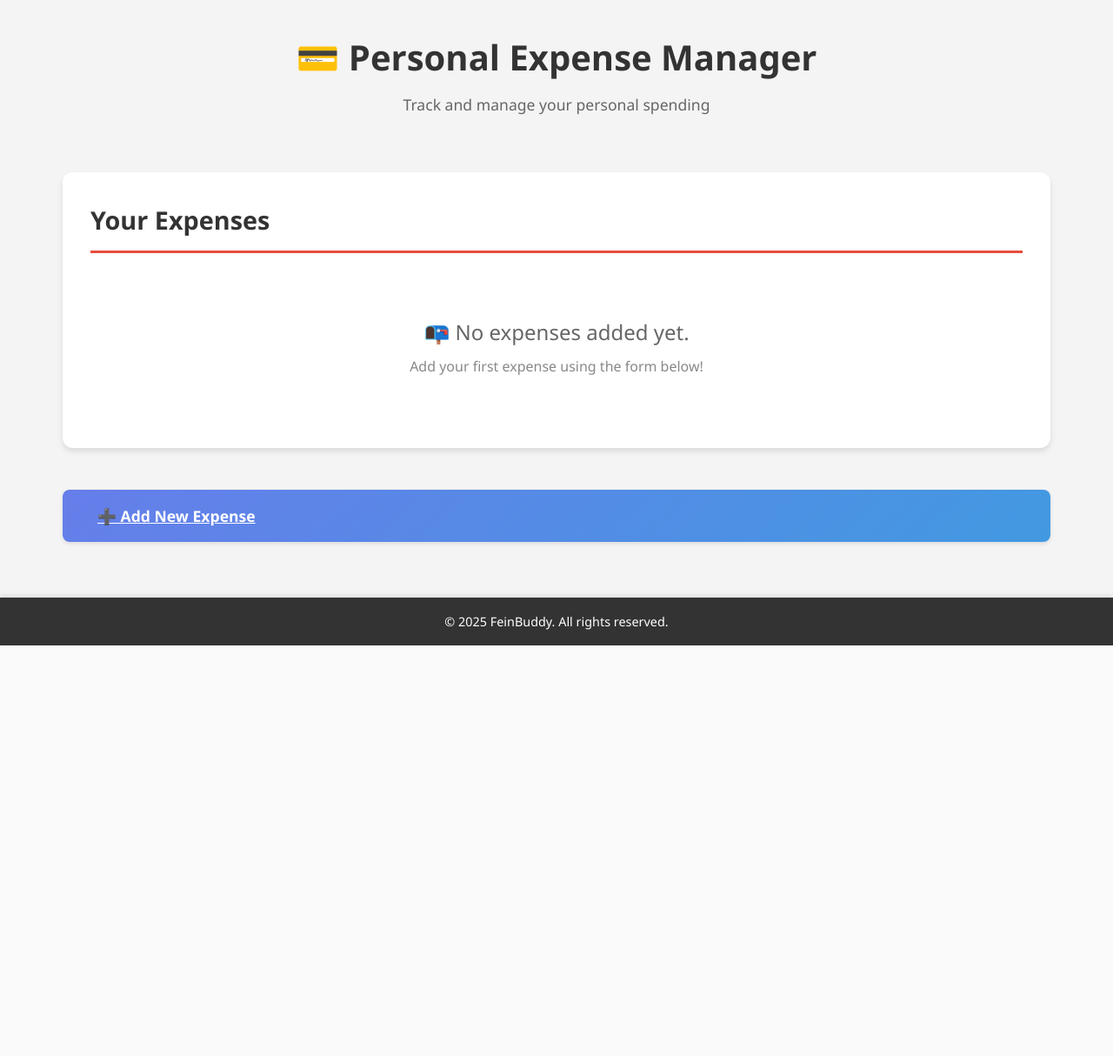
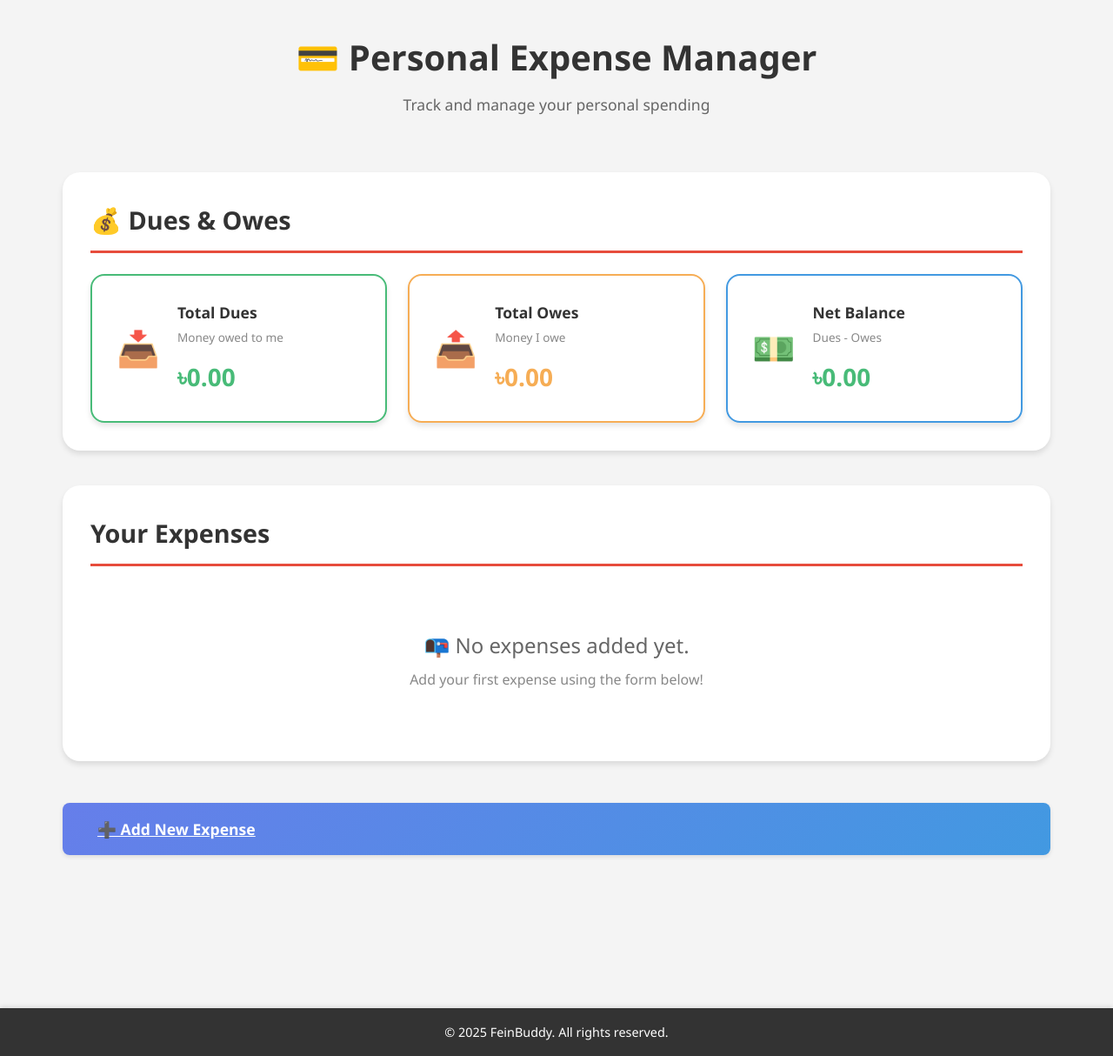
Before and after one commit to Nahid-iiqbal/ECEFC-Money-Manager-Demo-, a Flask app: page /personal in a window 1280 px wide. Shown: the part 222-1436 px from the top of the page at 87% size. Before the commit the page ends 964 px from the top, so only its background shows below. Run offline with Flask 3, Linux system fonts and the light colour scheme; a user stored in the database is signed in.

Commit message:
feat: Add Debt model and integrate dues/owes tracking in expenses

```diff
--- a/routes/expense.py
+++ b/routes/expense.py
@@ -1,6 +1,6 @@
 from flask import Blueprint, render_template, request, redirect, url_for, flash, jsonify
 from flask_login import login_required, current_user
-from routes.database import db, Expense
+from routes.database import db, Expense, Debt
 from datetime import datetime
 from sqlalchemy import extract, func, text
 
@@ -45,11 +45,28 @@ def personal():
         category = getattr(exp, 'category', 'Other') or 'Other'
         category_totals[category] = category_totals.get(category, 0) + exp.amount
 
+    # Calculate dues and owes
+    total_dues = 0.0
+    total_owes = 0.0
+    try:
+        # Check if debt table exists
+        debts = Debt.query.filter_by(user_id=current_user.id).all()
+        for debt in debts:
+            if debt.debt_type == 'due':
+                total_dues += debt.amount
+            elif debt.debt_type == 'owe':
+                total_owes += debt.amount
+    except:
+        # Debt table doesn't exist yet or error occurred
+        pass
+
     return render_template(
         "expenses.html",
         expenses=user_expenses,
         total=total,
-        category_totals=category_totals
+        category_totals=category_totals,
+        total_dues=total_dues,
+        total_owes=total_owes
     )
 
 @expense.route('/personal/add', methods=['GET'])
--- a/static/css/personal.css
+++ b/static/css/personal.css
@@ -90,7 +90,7 @@ nav a.active {
 /* Section Styles */
 section {
     background-color: var(--bg-card);
-    border-radius: 12px;
+    border-radius: 20px;
     padding: 2rem;
     margin-bottom: 2rem;
     box-shadow: var(--shadow-md);
@@ -108,6 +108,92 @@ section:hover {
     padding-bottom: 0.75rem;
     border-bottom: 3px solid var(--accent-red);
     font-weight: 600;
+}
+
+/* Dues & Owes Section Styles */
+.dues-owes-section {
+    margin-bottom: 2.5rem;
+}
+
+.dues-owes-cards {
+    display: grid;
+    grid-template-columns: repeat(auto-fit, minmax(250px, 1fr));
+    gap: 1.5rem;
+    margin-top: 1.5rem;
+}
+
+.debt-card {
+    background: linear-gradient(135deg, var(--bg-secondary) 0%, var(--bg-card) 100%);
+    border-radius: 16px;
+    padding: 1.75rem;
+    display: flex;
+    align-items: center;
+    gap: 1.25rem;
+    box-shadow: var(--shadow);
+    transition: all 0.3s ease;
+    border: 2px solid transparent;
+}
+
+.debt-card:hover {
+    transform: translateY(-4px);
+    box-shadow: var(--shadow-hover);
+}
+
+.debt-due {
+    border-color: var(--accent-green);
+}
+
+.debt-owe {
+    border-color: var(--accent-orange);
+}
+
+.debt-balance {
+    border-color: var(--accent-blue);
+}
+
+.debt-icon {
+    font-size: 2.5rem;
+    opacity: 0.9;
+}
+
+.debt-content {
+    flex: 1;
+}
+
+.debt-content h3 {
+    font-size: 1.1rem;
+    color: var(--text-primary);
+    margin: 0 0 0.25rem 0;
+    font-weight: 600;
+}
+
+.debt-subtitle {
+    font-size: 0.85rem;
+    color: var(--text-tertiary);
+    margin: 0 0 0.75rem 0;
+}
+
+.debt-amount {
+    font-size: 1.75rem;
+    font-weight: 700;
+    margin: 0;
+    color: var(--accent-green);
+}
+
+.debt-owe .debt-amount {
+    color: var(--accent-orange);
+}
+
+.debt-balance .debt-amount {
+    color: var(--accent-blue);
+}
+
+.debt-amount.positive {
+    color: var(--accent-green);
+}
+
+.debt-amount.negative {
+    color: var(--accent-red);
 }
 
 /*Expense Table Styles*/
@@ -418,6 +504,8 @@ section:hover {
 /* Action Link Section */
 .action-link-section {
     margin-top: 2rem;
+    margin-bottom: 4rem;
+    padding-bottom: 3rem;
     text-align: center;
 }
 
--- a/templates/expenses.html
+++ b/templates/expenses.html
@@ -12,6 +12,41 @@
         <h1 class="page-title">💳 Personal Expense Manager</h1>
         <p class="page-subtitle">Track and manage your personal spending</p>
     </div>
+
+    <!-- Dues & Owes Section -->
+    <section class="dues-owes-section" aria-labelledby="dues-owes-title">
+        <h2 id="dues-owes-title" class="section-title">💰 Dues & Owes</h2>
+        <div class="dues-owes-cards">
+            <div class="debt-card debt-due">
+                <div class="debt-icon">📥</div>
+                <div class="debt-content">
+                    <h3>Total Dues</h3>
+                    <p class="debt-subtitle">Money owed to me</p>
+                    <p class="debt-amount">৳{{ "%.2f"|format(total_dues) }}</p>
+                </div>
+            </div>
+
+            <div class="debt-card debt-owe">
+                <div class="debt-icon">📤</div>
+                <div class="debt-content">
+                    <h3>Total Owes</h3>
+                    <p class="debt-subtitle">Money I owe</p>
+                    <p class="debt-amount">৳{{ "%.2f"|format(total_owes) }}</p>
+                </div>
+            </div>
+
+            <div class="debt-card debt-balance">
+                <div class="debt-icon">💵</div>
+                <div class="debt-content">
+                    <h3>Net Balance</h3>
+                    <p class="debt-subtitle">Dues - Owes</p>
+                    <p class="debt-amount {{ 'positive' if (total_dues - total_owes) >= 0 else 'negative' }}">
+                        {{ "৳%.2f"|format(total_dues - total_owes) }}
+                    </p>
+                </div>
+            </div>
+        </div>
+    </section>
 
     <!-- Expense List Section -->
     <section class="expense-list-section" aria-labelledby="expense-list-title">
```
Also changed, not shown: routes/database.py (+12 -0 lines), instance/database.db.
